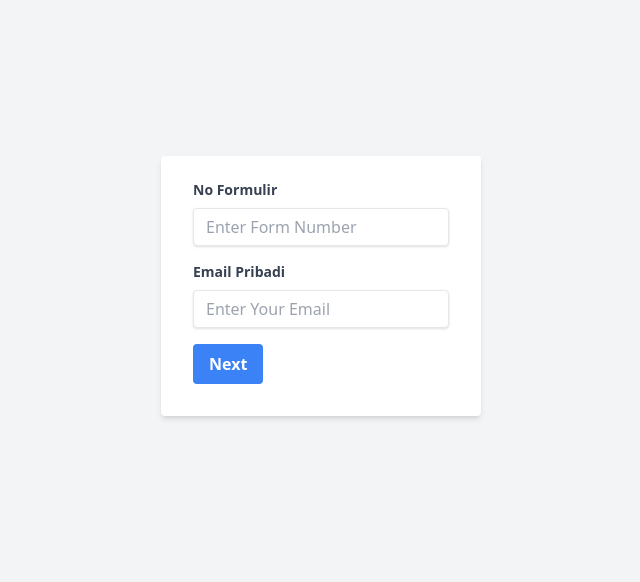
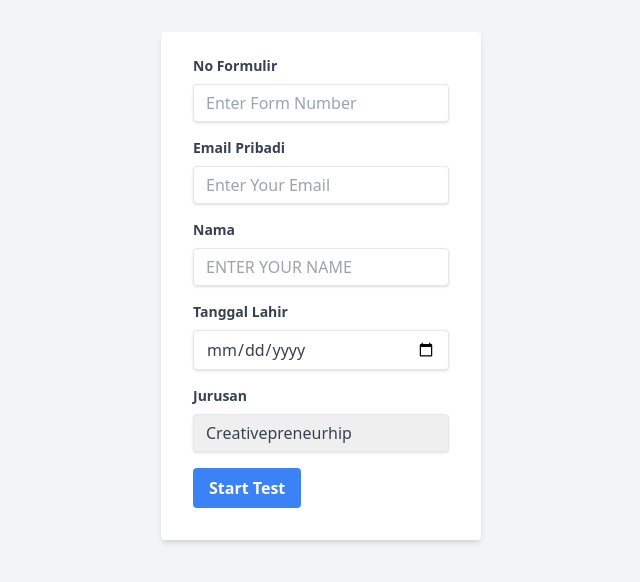
Before and after one commit to rieckypoerwadiredja/RIASEC-Test, a React (Vite) app: page /register in a window 1280 px wide. Shown: the part 106-688 px from the top of the page, without its empty margins (319-959 px from the left). Built offline with nearby package versions, Linux system fonts and the light colour scheme.

Commit message:
make flow form and lokal storage result

```diff
--- a/src/App.jsx
+++ b/src/App.jsx
@@ -4,22 +4,11 @@ import { BrowserRouter, Route, Routes } from "react-router-dom";
 import FirstForm from "./pages/FirstForm";
 
 function App() {
-  const [formData, setFormData] = useState({
-    noFormulir: "",
-    email: "",
-    name: "",
-    dob: "",
-    jurusan: "",
-  });
-
   return (
     <BrowserRouter>
       <Routes>
-        <Route
-          path="/register"
-          element={<FirstForm formData={formData} setFormData={setFormData} />}
-        />
-        <Route path="/" element={<Application formData={formData} />} />
+        <Route path="/register" element={<FirstForm />} />
+        <Route path="/" element={<Application />} />
       </Routes>
     </BrowserRouter>
   );
--- a/src/pages/FirstForm.jsx
+++ b/src/pages/FirstForm.jsx
@@ -1,52 +1,71 @@
 import React, { useState } from "react";
-import SecondForm from "./SecondForm";
-import Application from "./Aplication";
+import { useNavigate } from "react-router";
 
 function FirstForm() {
-  const [formStatus, setFormStatus] = useState("firstForm"); // 'firstForm' or 'nextForm' or 'app'
+  const [noFormulir, setNoFormulir] = useState("");
+  const [email, setEmail] = useState("");
+  const [name, setName] = useState("");
+  const [dob, setDob] = useState("");
+  const [jurusan, setJurusan] = useState("cp");
   const [errors, setErrors] = useState({});
-  const [noFormulir, setNoFormulir] = useState(""); // State for No Formulir
-  const [email, setEmail] = useState(""); // State for Email
 
-  // Validasi sederhana tanpa database
-  const handleSubmit = (e) => {
-    e.preventDefault();
+  const navigate = useNavigate();
 
-    // Validasi input form
+  const handleStartTest = () => {
     const newErrors = {};
+
+    // Validasi No Formulir
     if (!/^\d{10}$/.test(noFormulir)) {
-      newErrors.noFormulir = "No Formulir harus berupa angka dan 10 karakter";
-    }
-    if (!/^[\w-.]+@([\w-]+\.)+[\w-]{2,4}$/.test(email)) {
-      newErrors.email = "Email tidak valid";
+      newErrors.noFormulir = "No Formulir harus berupa angka dan 10 karakter.";
     }
 
-    // Set error jika ada
-    if (Object.keys(newErrors).length > 0) {
-      setErrors(newErrors);
-      return;
-    } else {
-      setErrors({});
+    // Validasi Email
+    if (!/^[\w-.]+@([\w-]+\.)+[\w-]{2,4}$/.test(email)) {
+      newErrors.email = "Email tidak valid.";
     }
 
-    // Logika pengecekan data tanpa database
-    const isFormulirExist =
-      noFormulir === "1234567890" && email === "test@example.com";
+    // Validasi Nama
+    if (!name) {
+      newErrors.name = "Nama tidak boleh kosong.";
+    }
 
-    if (isFormulirExist) {
-      setFormStatus("app"); // Jika data sudah "ada," langsung masuk aplikasi
-    } else {
-      setFormStatus("nextForm"); // Jika tidak, lanjut ke form berikutnya
+    // Validasi Tanggal Lahir
+    if (!dob) {
+      newErrors.dob = "Tanggal Lahir harus diisi.";
+    }
+
+    // Validasi Jurusan
+    if (!jurusan) {
+      newErrors.jurusan = "Jurusan harus dipilih.";
+    }
+
+    setErrors(newErrors);
+
+    // Lanjutkan jika tidak ada error
+    if (Object.keys(newErrors).length === 0) {
+      // Buat satu objek dengan semua data
+      const formData = {
+        noFormulir,
+        email,
+        name,
+        dob,
+        jurusan,
+      };
+
+      // Simpan objek ke local storage
+      localStorage.setItem("formData", JSON.stringify(formData));
+
+      console.log("Formulir valid. Mulai test...");
+      navigate("/");
     }
   };
 
   return (
     <div className="flex items-center justify-center h-screen bg-gray-100">
       <div className="w-full max-w-xs">
-        {formStatus === "firstForm" && (
         <form
           className="bg-white shadow-md rounded px-8 pt-6 pb-8 mb-4"
-            onSubmit={handleSubmit}
+          onSubmit={(e) => e.preventDefault()}
         >
           <div className="mb-4">
             <label
@@ -64,11 +83,10 @@ function FirstForm() {
               onChange={(e) => setNoFormulir(e.target.value)}
             />
             {errors.noFormulir && (
-                <p className="text-red-500 text-xs italic">
-                  {errors.noFormulir}
-                </p>
+              <p className="text-red-500 text-xs italic">{errors.noFormulir}</p>
             )}
           </div>
+
           <div className="mb-4">
             <label
               className="block text-gray-700 text-sm font-bold mb-2"
@@ -88,22 +106,77 @@ function FirstForm() {
               <p className="text-red-500 text-xs italic">{errors.email}</p>
             )}
           </div>
+
+          <div className="mb-4">
+            <label
+              className="block text-gray-700 text-sm font-bold mb-2"
+              htmlFor="name"
+            >
+              Nama
+            </label>
+            <input
+              className="shadow appearance-none border rounded w-full py-2 px-3 text-gray-700 leading-tight focus:outline-none focus:shadow-outline uppercase"
+              id="name"
+              type="text"
+              placeholder="Enter Your Name"
+              value={name}
+              onChange={(e) => setName(e.target.value)}
+            />
+            {errors.name && (
+              <p className="text-red-500 text-xs italic">{errors.name}</p>
+            )}
+          </div>
+
+          <div className="mb-4">
+            <label
+              className="block text-gray-700 text-sm font-bold mb-2"
+              htmlFor="dob"
+            >
+              Tanggal Lahir
+            </label>
+            <input
+              className="shadow appearance-none border rounded w-full py-2 px-3 text-gray-700 leading-tight focus:outline-none focus:shadow-outline"
+              id="dob"
+              type="date"
+              value={dob}
+              onChange={(e) => setDob(e.target.value)}
+            />
+            {errors.dob && (
+              <p className="text-red-500 text-xs italic">{errors.dob}</p>
+            )}
+          </div>
+
+          <div className="mb-4">
+            <label
+              className="block text-gray-700 text-sm font-bold mb-2"
+              htmlFor="jurusan"
+            >
+              Jurusan
+            </label>
+            <select
+              className="shadow appearance-none border rounded w-full py-2 px-3 text-gray-700 leading-tight focus:outline-none focus:shadow-outline"
+              id="jurusan"
+              value={jurusan}
+              onChange={(e) => setJurusan(e.target.value)}
+            >
+              <option value="cp">Creativepreneurhip</option>
+              <option value="dbi">Digital Business Innovation</option>
+            </select>
+            {errors.jurusan && (
+              <p className="text-red-500 text-xs italic">{errors.jurusan}</p>
+            )}
+          </div>
+
           <div className="flex items-center justify-between">
             <button
               className="bg-blue-500 hover:bg-blue-700 text-white font-bold py-2 px-4 rounded focus:outline-none focus:shadow-outline"
-                type="submit"
+              type="button"
+              onClick={handleStartTest}
             >
-                Next
+              Start Test
             </button>
           </div>
         </form>
-        )}
-
-        {formStatus === "nextForm" && (
-          <SecondForm noFormulir={noFormulir} email={email} />
-        )}
-
-        {formStatus === "app" && <Application />}
       </div>
     </div>
   );
--- a/src/pages/ResultPage.jsx
+++ b/src/pages/ResultPage.jsx
@@ -1,4 +1,4 @@
-import React from "react";
+import React, { useEffect, useState } from "react";
 import PropTypes from "prop-types";
 import profile_image from "../assets/images/woman.jpg";
 import {
@@ -12,6 +12,16 @@ import {
 import { Link } from "react-router-dom";
 
 function ResultPage({ points }) {
+  const [formData, setFormData] = useState(null);
+
+  useEffect(() => {
+    // Mengambil data dari local storage
+    const savedData = localStorage.getItem("formData");
+    if (savedData) {
+      setFormData(JSON.parse(savedData));
+    }
+  }, []);
+
   const sortedPoints = Object.entries(points).sort(([, a], [, b]) => b - a);
   const topThree = sortedPoints.slice(0, 3);
   const rest = sortedPoints.slice(3);
@@ -34,8 +44,28 @@ function ResultPage({ points }) {
             alt="Profile"
           />
           <div className="font-semibold text-gray-800 justify-center flex flex-col">
-            <p>Marcella (21 years)</p>
-            <p>Creativepreneurship</p>
+            {formData ? (
+              <>
+                <p>
+                  {formData.name}{" "}
+                  {
+                    <p>
+                      Date of Birth:{" "}
+                      {new Date(formData.dob).toLocaleDateString("en-GB", {
+                        day: "numeric",
+                        month: "long",
+                        year: "numeric",
+                      })}
+                    </p>
+                  }
+                </p>
+                <p>jurusan:{formData.jurusan}</p>
+                <p>No Formulir: {formData.noFormulir}</p>
+                <p>Email: {formData.email}</p>
+              </>
+            ) : (
+              <p>Data tidak tersedia</p>
+            )}
           </div>
         </div>
         <div className="h-[2px] w-full border-t-2 border-dashed border-black"></div>
@@ -95,9 +125,6 @@ function ResultPage({ points }) {
                 <div className="text-gray-800">
                   <p className="font-bold text-lg">{type}</p>
                   <p>{description}</p>
-                  <Link className="underline" to={`/learn-more/${type}`}>
-                    Learn More
-                  </Link>
                 </div>
               </div>
             </div>
--- a/src/pages/SecondForm.jsx
+++ b/src/pages/SecondForm.jsx
@@ -2,6 +2,8 @@ import React, { useState } from "react";
 import { useNavigate } from "react-router";
 
 function SecondForm({ noFormulir, email }) {
+  const [noFormulir, setNoFormulir] = useState("");
+  const [email, setEmail] = useState("");
   const [name, setName] = useState("");
   const [dob, setDob] = useState("");
   const [jurusan, setJurusan] = useState("cp");
@@ -41,7 +43,17 @@ function SecondForm({ noFormulir, email }) {
 
     // Lanjutkan jika tidak ada error
     if (Object.keys(newErrors).length === 0) {
-      console.log("Formulir valid. Mulai test...");
+      // Simpan data ke local storage
+      const formData = {
+        noFormulir,
+        email,
+        name,
+        dob,
+        jurusan,
+      };
+      localStorage.setItem("formData", JSON.stringify(formData));
+
+      console.log("Data telah disimpan ke local storage. Mulai test...");
       navigate("/");
     }
   };
@@ -67,6 +79,7 @@ function SecondForm({ noFormulir, email }) {
               placeholder="Enter Form Number"
               value={noFormulir}
               disabled
+              onChange={(e) => setNoFormulir(e.target.value)}
             />
             {errors.noFormulir && (
               <p className="text-red-500 text-xs italic">{errors.noFormulir}</p>
@@ -87,6 +100,7 @@ function SecondForm({ noFormulir, email }) {
               placeholder="Enter Your Email"
               value={email}
               disabled
+              onChange={(e) => setEmail(e.target.value)}
             />
             {errors.email && (
               <p className="text-red-500 text-xs italic">{errors.email}</p>
```
Also changed, not shown: src/pages/Aplication.jsx (+57 -15 lines). Lines whose indentation alone changed are shown as unchanged.
